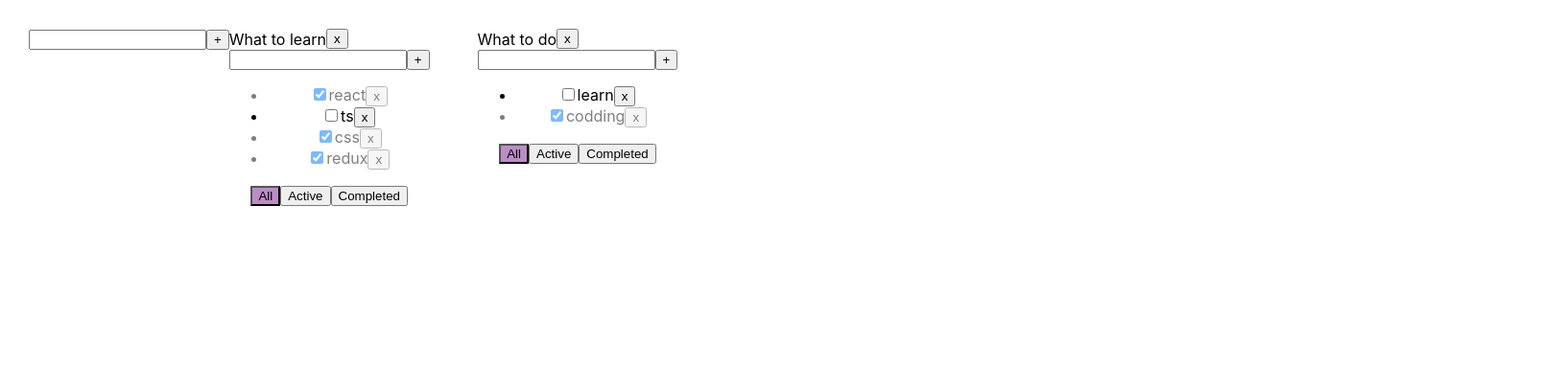
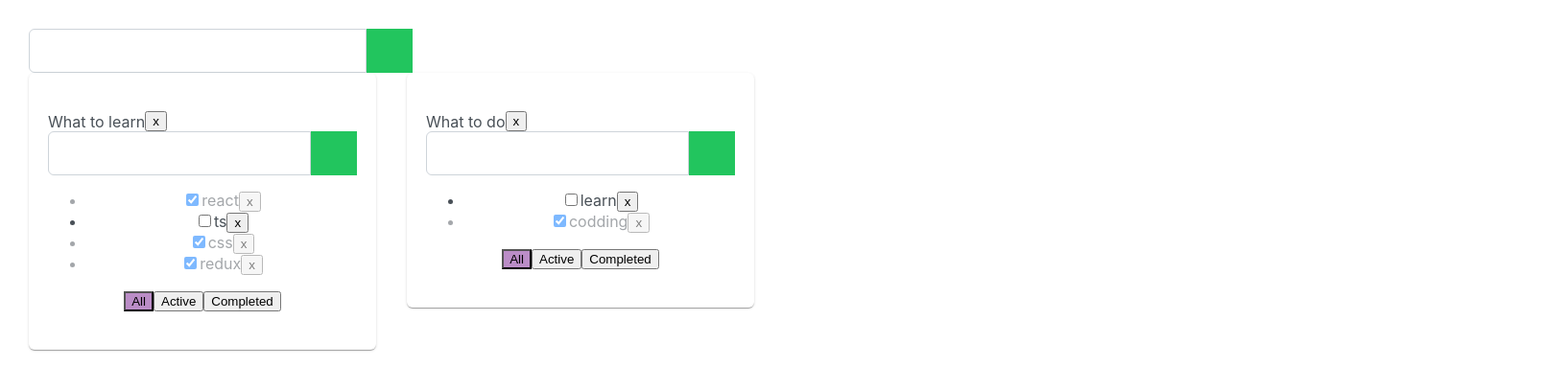
Before and after one commit to Elena-Cake/todoList, a React (Create React App) app: page / in a window 1280 px wide. Shown: the top 406 px of the page at 96% size, 1630 px wide, since content can reach past the window. Built offline with nearby package versions, Linux system fonts and the light colour scheme.

Commit message:
add card and form add item

```diff
--- a/package.json
+++ b/package.json
@@ -12,6 +12,7 @@
     "@types/react": "^18.2.16",
     "@types/react-dom": "^18.2.7",
     "@types/uuid": "^9.0.2",
+    "primereact": "^9.6.0",
     "react": "^18.2.0",
     "react-dom": "^18.2.0",
     "react-scripts": "5.0.1",
--- a/src/App.css
+++ b/src/App.css
@@ -1,6 +1,25 @@
 .App {
   padding: 30px;
+  display: grid;
+  grid-template-areas:
+    'addList '
+    'lists'
+  ;
+}
+
+.app__addlist {
+  width: 400px;
+  max-width: 98%;
+
+}
+
+.app__lists {
+  width: 1600px;
+  max-width: 98%;
+  margin: 0 auto;
   display: flex;
+  flex-wrap: wrap;
+  gap: 2%;
 }
 
 .App>div {
--- a/src/App.tsx
+++ b/src/App.tsx
@@ -4,6 +4,9 @@ import { TodoList } from './components/TodoList/TodoList';
 import { FilterValuesType, taskType, todoListType } from './types/types';
 import { v1 } from 'uuid';
 import { AddItemForm } from './components/AddItemForm/AddItemForm';
+
+import "primereact/resources/themes/lara-light-indigo/theme.css";
+import "primereact/resources/primereact.min.css";
 
 const initTasks: taskType[] = [
   { id: v1(), isDone: true, title: 'react' },
@@ -111,8 +114,12 @@ function App() {
 
   return (
     <div className="App">
-      <AddItemForm addItem={addTodoList} />
-      {todoListsElements}
+      <div className='app__addlist'>
+        <AddItemForm addItem={addTodoList} />
+      </div>
+      <div className='app__lists'>
+        {todoListsElements}
+      </div>
     </div>
   );
 }
--- a/src/components/AddItemForm/AddItemForm.tsx
+++ b/src/components/AddItemForm/AddItemForm.tsx
@@ -1,4 +1,7 @@
 import React, { useState } from 'react';
+
+import { InputText } from 'primereact/inputtext';
+import { Button } from 'primereact/button';
 
 type PropsType = {
   addItem: (title: string) => void
@@ -29,12 +32,14 @@ export const AddItemForm: React.FC<PropsType> = ({
 
   return (
 
-    <form onSubmit={handleAddTask}>
-      <input value={inputValue}
+    <form onSubmit={handleAddTask} className="p-inputgroup">
+
+      <InputText value={inputValue}
         onChange={onInputValueChange}
         className={`${error ? 'error' : ''}`}
       />
-      <button >+</button>
+
+      <Button icon="pi pi-check" className="p-button-success" />
       <span className={`error-message`}>{error}</span>
     </form>
 
--- a/src/components/TodoList/TodoList.tsx
+++ b/src/components/TodoList/TodoList.tsx
@@ -3,6 +3,7 @@ import './TodoList.css';
 import { FilterValuesType, taskType } from '../../types/types';
 import { AddItemForm } from '../AddItemForm/AddItemForm';
 import { TitleEdit } from '../TitleEdit/TitleEdit';
+import { Card } from 'primereact/card';
 
 type PropsType = {
   idList: string
@@ -46,7 +47,7 @@ export const TodoList: React.FC<PropsType> = ({
 
   return (
     <div className="todo">
-      <div className='todo__list'>
+      <Card className='todo__list'>
         <div style={{ display: 'flex', alignItems: "center" }}>
           <TitleEdit title={title} editTitle={handleChangeTitle} />
           <button onClick={() => removeList(idList)} >x</button>
@@ -72,7 +73,7 @@ export const TodoList: React.FC<PropsType> = ({
             Completed
           </button>
         </div>
-      </div>
+      </Card >
     </div >
   );
 }
```
Also changed, not shown: 1 other file (tests, documents, lock files or other folders).
